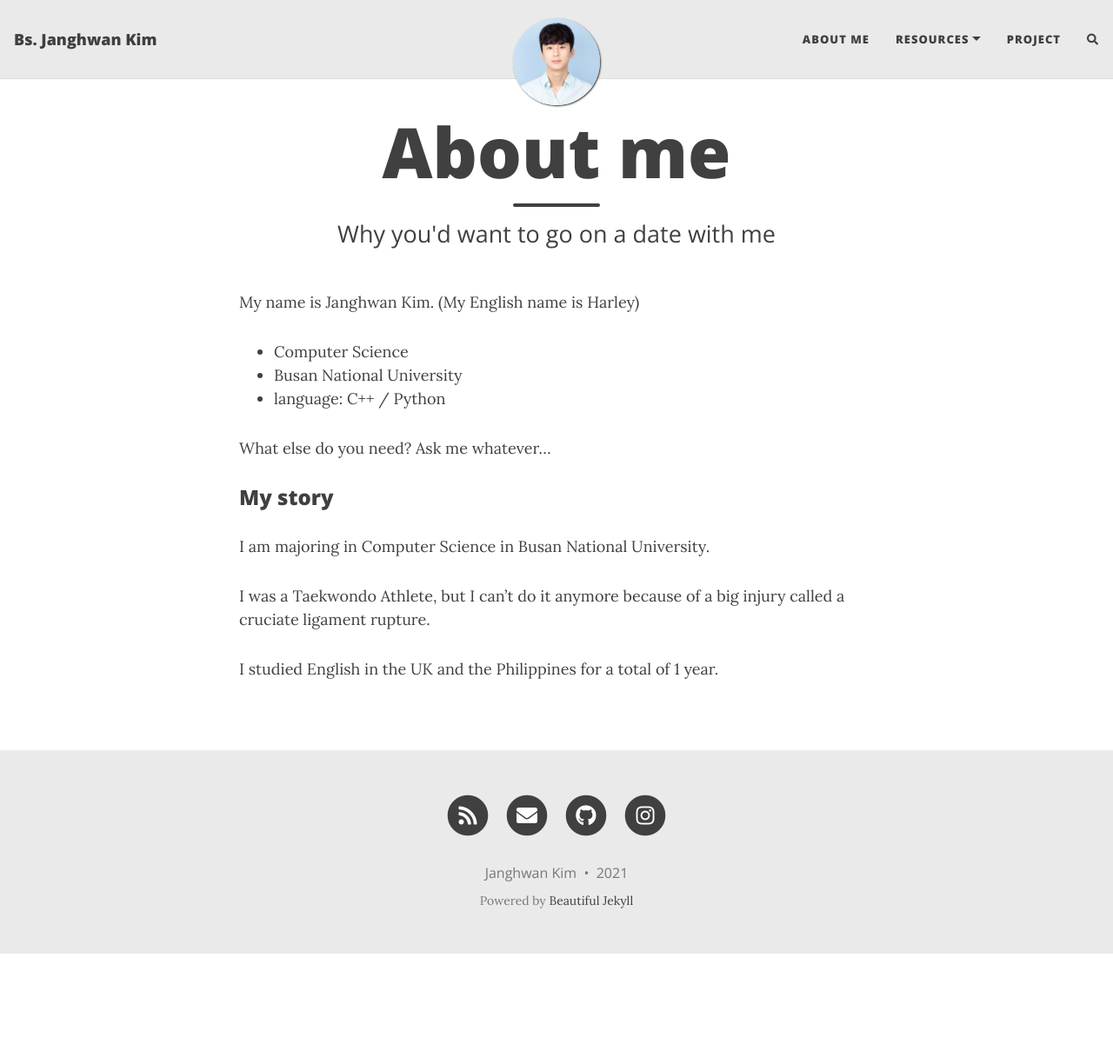
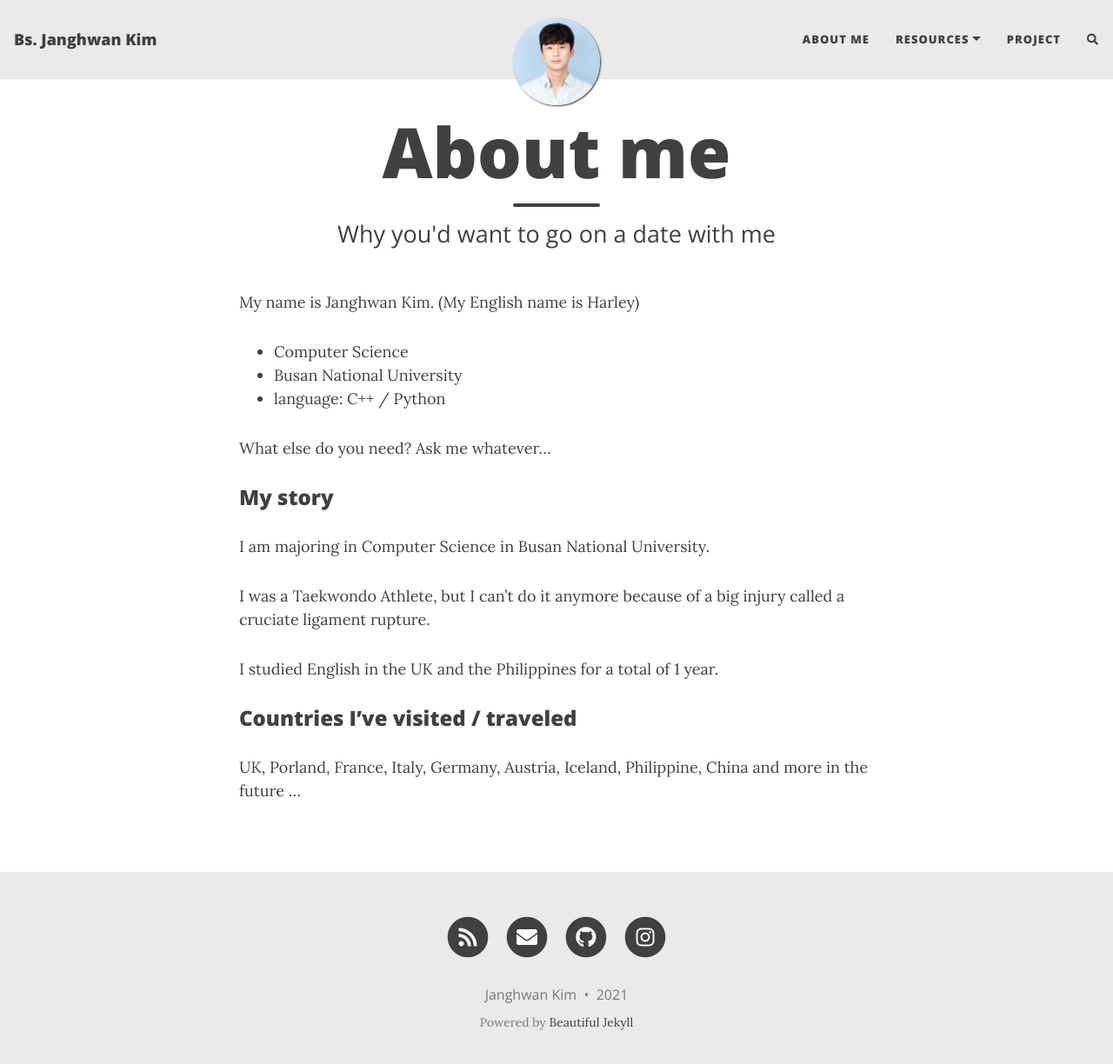
Before and after one commit to Harley-hwan/Harley-hwan.github.io, a Jekyll site: the page built from aboutme.md, in a window 1280 px wide and 1237 px high. Shown: the top 1224 px of the window at 87% size. Built offline with Jekyll 4.4.1, drawn with Linux system fonts in a browser that asks for light colours; nearby versions of some CDN libraries; comment, search, counter and statistics services are not loaded.

Commit message:
Update aboutme.md

```diff
--- a/aboutme.md
+++ b/aboutme.md
@@ -19,3 +19,6 @@ I am majoring in Computer Science in Busan National University.
 I was a Taekwondo Athlete, but I can't do it anymore because of a big injury called a cruciate ligament rupture.
 
 I studied English in the UK and the Philippines for a total of 1 year.
+
+### Countries I've visited / traveled
+UK, Porland, France, Italy, Germany, Austria, Iceland, Philippine, China and more in the future ...
```
